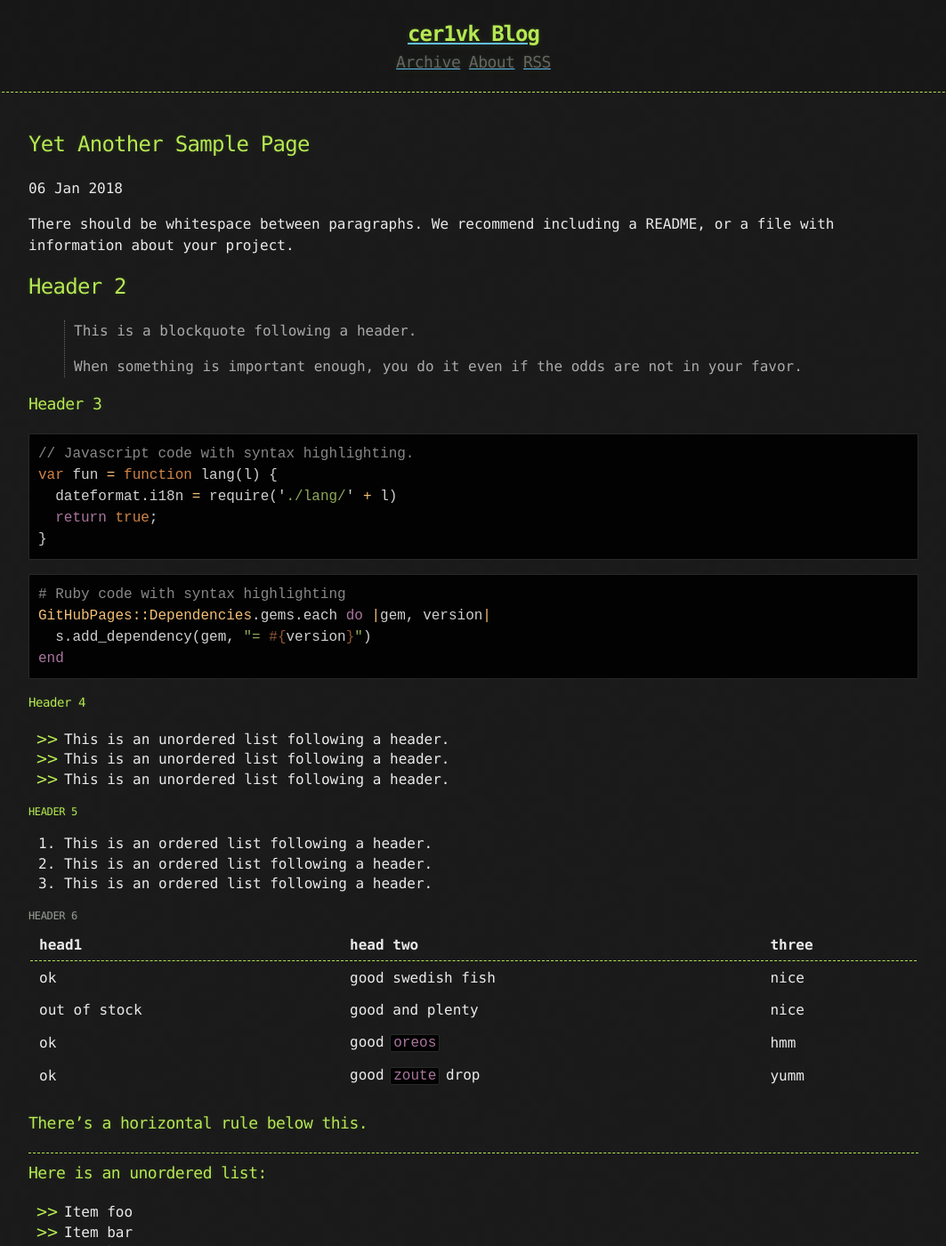
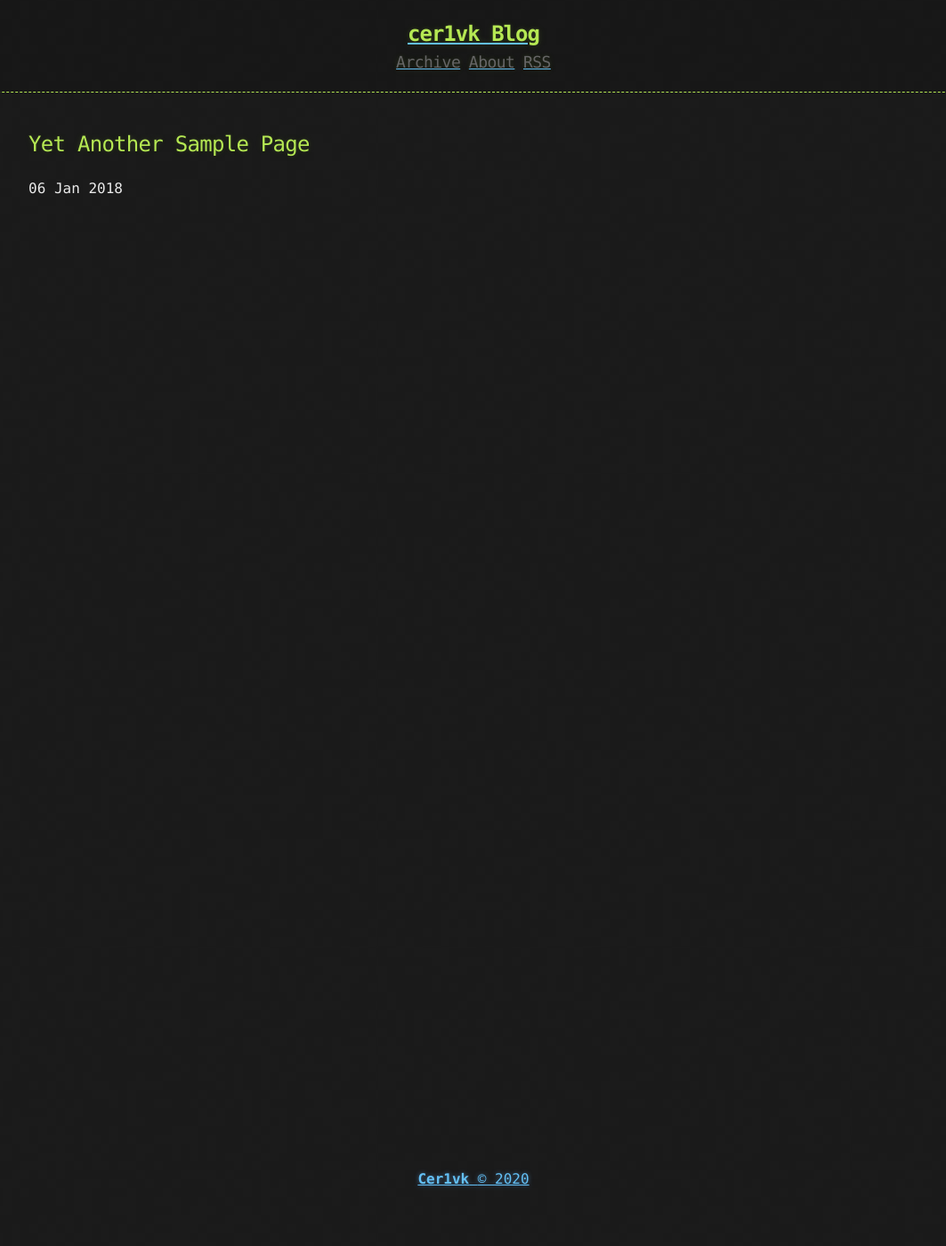
Before and after one commit to cer1vk/cer1vk.github.io, a Jekyll site: the page built from _posts/2018-01-06-Yet-Another-Sample-Page.md, in a window 1280 px wide and 1400 px high. Shown: the whole window at 89% size, without its empty margins (108-1171 px from the left). Built offline with Jekyll 4.4.1, drawn with Linux system fonts in a browser that asks for light colours; some of the changed text lies outside the part shown.

Commit message:
Update 2018-01-06-Yet-Another-Sample-Page.md

````diff
--- a/_posts/2018-01-06-Yet-Another-Sample-Page.md
+++ b/_posts/2018-01-06-Yet-Another-Sample-Page.md
@@ -2,115 +2,3 @@
 title: Yet Another Sample Page
 published: true
 ---
-
-
-There should be whitespace between paragraphs. We recommend including a README, or a file with information about your project.
-
-
-## [](#header-2)Header 2
-
-> This is a blockquote following a header.
->
-> When something is important enough, you do it even if the odds are not in your favor.
-
-### [](#header-3)Header 3
-
-```js
-// Javascript code with syntax highlighting.
-var fun = function lang(l) {
-  dateformat.i18n = require('./lang/' + l)
-  return true;
-}
-```
-
-```ruby
-# Ruby code with syntax highlighting
-GitHubPages::Dependencies.gems.each do |gem, version|
-  s.add_dependency(gem, "= #{version}")
-end
-```
-
-#### [](#header-4)Header 4
-
-*   This is an unordered list following a header.
-*   This is an unordered list following a header.
-*   This is an unordered list following a header.
-
-##### [](#header-5)Header 5
-
-1.  This is an ordered list following a header.
-2.  This is an ordered list following a header.
-3.  This is an ordered list following a header.
-
-###### [](#header-6)Header 6
-
-| head1        | head two          | three |
-|:-------------|:------------------|:------|
-| ok           | good swedish fish | nice  |
-| out of stock | good and plenty   | nice  |
-| ok           | good `oreos`      | hmm   |
-| ok           | good `zoute` drop | yumm  |
-
-### There's a horizontal rule below this.
-
-* * *
-
-### Here is an unordered list:
-
-*   Item foo
-*   Item bar
-*   Item baz
-*   Item zip
-
-### And an ordered list:
-
-1.  Item one
-1.  Item two
-1.  Item three
-1.  Item four
-
-### And a nested list:
-
-- level 1 item
-  - level 2 item
-  - level 2 item
-    - level 3 item
-    - level 3 item
-- level 1 item
-  - level 2 item
-  - level 2 item
-  - level 2 item
-- level 1 item
-  - level 2 item
-  - level 2 item
-- level 1 item
-
-### Small image
-
-![](https://assets-cdn.github.com/images/icons/emoji/octocat.png)
-
-### Large image
-
-![](https://guides.github.com/activities/hello-world/branching.png)
-
-
-### Definition lists can be used with HTML syntax.
-
-<dl>
-<dt>Name</dt>
-<dd>Godzilla</dd>
-<dt>Born</dt>
-<dd>1952</dd>
-<dt>Birthplace</dt>
-<dd>Japan</dd>
-<dt>Color</dt>
-<dd>Green</dd>
-</dl>
-
-```
-Long, single-line code blocks should not wrap. They should horizontally scroll if they are too long. This line should be long enough to demonstrate this.
-```
-
-```
-The final element.
-```
````
